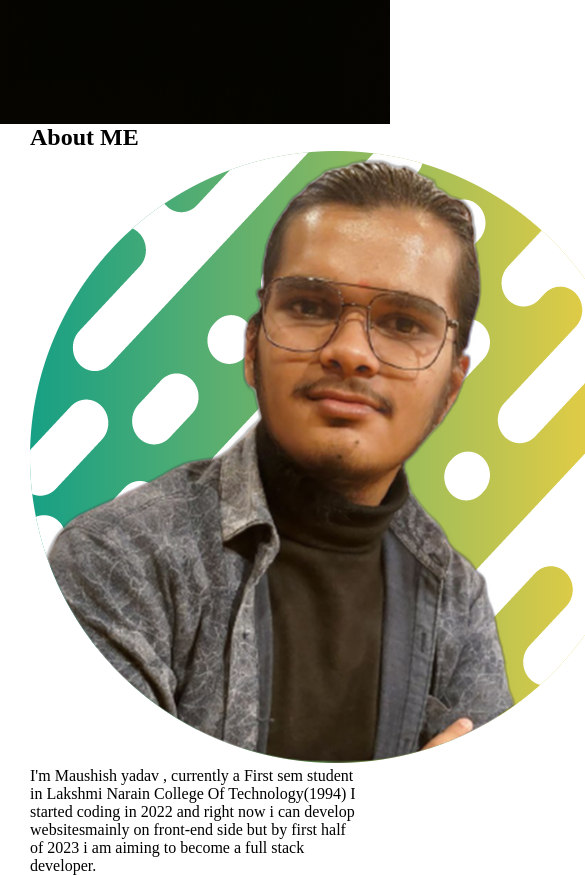
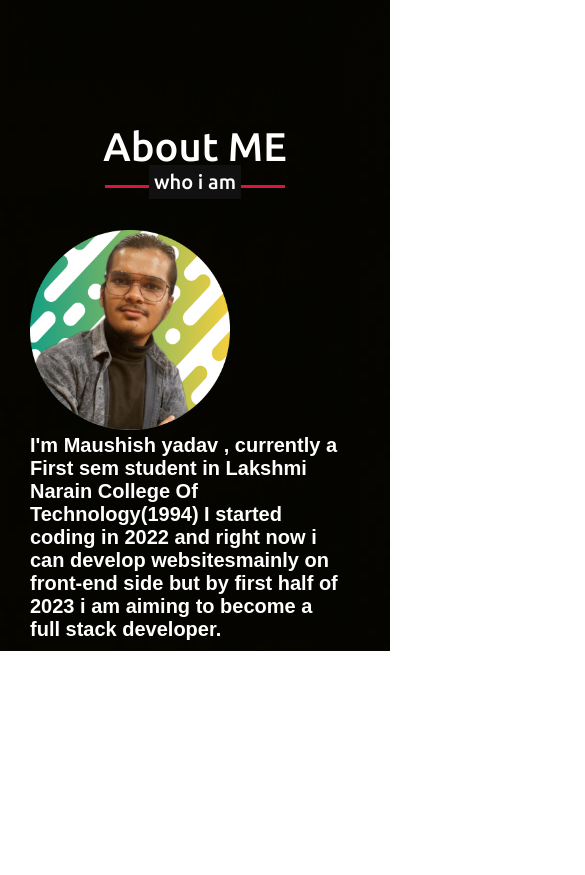
Before and after one commit to maushish/PORTFOLIO, a plain HTML site: page index.html in a window 390 px wide. Shown: the part 720-1595 px from the top of the page, 585 px wide, since content can reach past the window. After the commit the page ends 1371 px from the top, so only its background shows below. Drawn offline with nearby package versions, Linux system fonts and the light colour scheme; a web font is replaced by a local one.

Commit message:
about me section

```diff
--- a/style.css
+++ b/style.css
@@ -4,7 +4,9 @@
     padding: 0%;
     box-sizing: border-box;
     text-decoration: none;
+    background: url('ko.jpg');
 }
+
 /*navbar styling*/
 .max-width{
     max-width: 1300px;
@@ -16,6 +18,7 @@
     padding: 30px 0;
     width: 100%;
     font-family: 'ubuntu', sans-serif;
+    z-index: 999;
 
 }
 .navbar .sticky{
@@ -92,10 +95,127 @@
     color: crimson;
     font-weight: 500;
 }
-/*media queries*/
+//*---------------------------------------ABOUT SECTION STYLING-----------------*/
+section{
+    padding: 100px 0;
+}
+
+
+
+
+.aboutme{
+    font-family: 'Poppis' , sans-serif;
+}
+
+.aboutme .title{
+    font-family: 'Ubuntu' , sans-serif;
+    text-align: center;
+    color: #fff;
+    font-size: 40px;
+    font-weight: 500;
+    margin-bottom: 40px;
+    padding-bottom: 20px;
+
+}
+.aboutme .title::before{
+    content:"";
+    position: absolute;
+    bottom: -64px;
+    left: 50%;
+    width: 180px;
+    height: 3px;
+    background: crimson;
+    transform: translateX(-50%);
+
+
+}
+.aboutme .title::after{
+    content:"who i am";
+    position: absolute;
+    bottom: -75px;
+    left: 50%;
+    font-size: 20px;
+    padding: 5px;
+    background: crimson;
+    transform: translateX(-50%);
+    background-color: #111;
+
+
+}
+.aboutme .abtcontent {
+    display: flex;
+    flex-wrap: wrap;
+    align-items: center;
+    justify-content: space-between;
+}
+
+
+.aboutme .abtcontent .column-left {
+    width: 50%;
+}
+
+
+.aboutme .abtcontent .column-left  img{
+    height: 300px;
+    width: 300px;
+    object-fit: cover;
+}
+.aboutme .abtcontent .column-right{
+    width: 45%;
+}
+.aboutme .abtcontent .column-right .text{
+    width: 95%;
+    color: #fff;
+    font-size: 20px;
+    font-weight: 600;
+    margin-bottom: 10px;
+}
+.aboutme .abtcontent .column-right .text p{
+    text-align: justify;
+}
+
+
+
+
+
+
+
+
+
+
+
+
+
+
+
+
+
+
+
+
+
+
+
+
+
+
+
+
+
+
+
+
+/*----------------------------------------------------media queries------------------------------------------*/
+@media(max-width:1300px){
+    .home .max-width{
+    margin-left: 0;}
+}
 @media(max-width:1100px){
-    .home .max-width{
-    margin-left: 0;
+    .aboutme .abtcontent .column-left img{
+        height: 200px;
+        width: 200px;
+        align-content: center;
+    }
 }
 @media(max-width:991px){
     .home .max-width{
@@ -113,7 +233,19 @@
 .home .homecontent .text3{
     font-size: 32px;
 }
-
+.max-width{
+    max-width: 500px;
+}
+.aboutme .abtcontent .column-right{
+    width: 100%;
+}
+.aboutme .abtcontent .left{
+    display: flex;
+    justify-content: center;
+    margin: 0 auto 60px;
+}
+.aboutme .abtcontent .right{
+    flex: 100%;
 }
 
 
```
